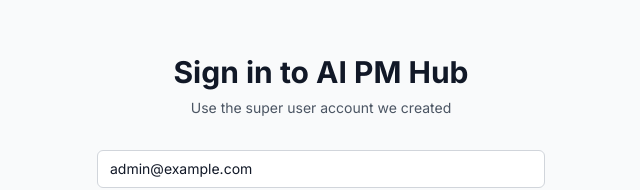
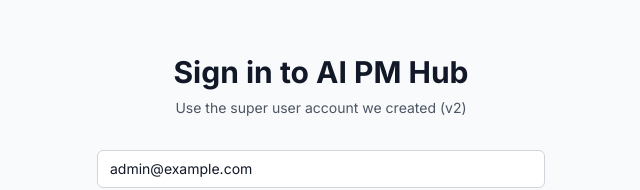
Before and after one commit to pauloster79-ux/project-manager, a Next.js app: page /login in a window 1280 px wide. Shown: the part 234-424 px from the top of the page, without its empty margins (319-959 px from the left). Built offline with nearby package versions, Linux system fonts and the light colour scheme.

Commit message:
Force deployment - trigger auto-deploy

```diff
--- a/app/login/page.tsx
+++ b/app/login/page.tsx
@@ -42,7 +42,7 @@
             Sign in to AI PM Hub
           </h2>
           <p className="mt-2 text-center text-sm text-gray-600">
-            Use the super user account we created
+            Use the super user account we created (v2)
           </p>
         </div>
         <form className="mt-8 space-y-6" onSubmit={handleLogin}>
```
